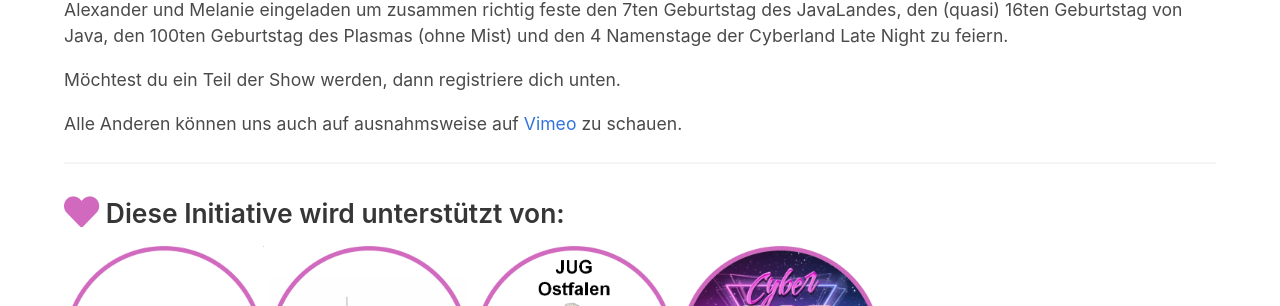
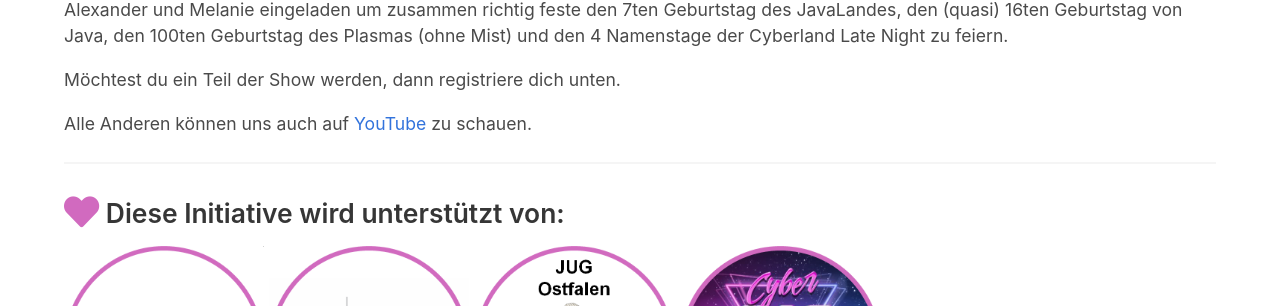
Before and after one commit to CyberLandConf/CyberLandConf.github.io, a Jekyll site: the page built from pages/events/2021-03-cyberland-late-night-javaland-edition.md, in a window 1280 px wide. Shown: the part 817-1123 px from the top of the page. Built offline with Jekyll 4.4.1, drawn with Linux system fonts in a browser that asks for light colours.

Commit message:
revert update vimeo link

```diff
--- a/pages/events/2021-03-cyberland-late-night-javaland-edition.md
+++ b/pages/events/2021-03-cyberland-late-night-javaland-edition.md
@@ -23,6 +23,6 @@ Und da man Feste feiern soll, wie Sie fallen, haben sie Alexander und Melanie ei
 
 Möchtest du ein Teil der Show werden, dann registriere dich unten.
 
- Alle Anderen können uns auch auf ausnahmsweise auf [Vimeo](https://vimeo.com/event/785138/embed/fab31e364e) zu schauen.
+ <!-- Alle Anderen können uns auch auf ausnahmsweise auf [Vimeo](https://vimeo.com/event/785138/embed/fab31e364e) zu schauen.  -->
 
-<!-- Alle Anderen können uns auch auf [YouTube](https://youtu.be/BzFBTPFk-gs) zu schauen. -->
+Alle Anderen können uns auch auf [YouTube](https://youtu.be/BzFBTPFk-gs) zu schauen.
```
